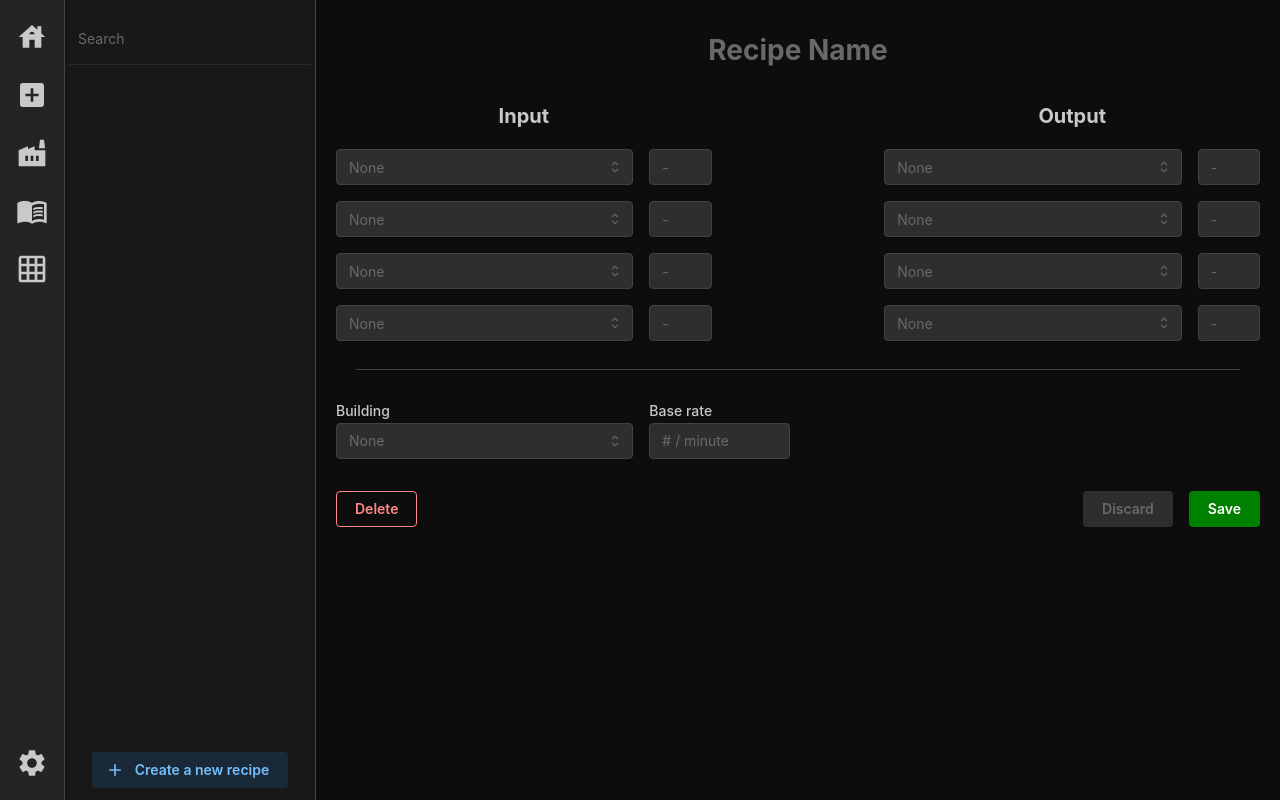
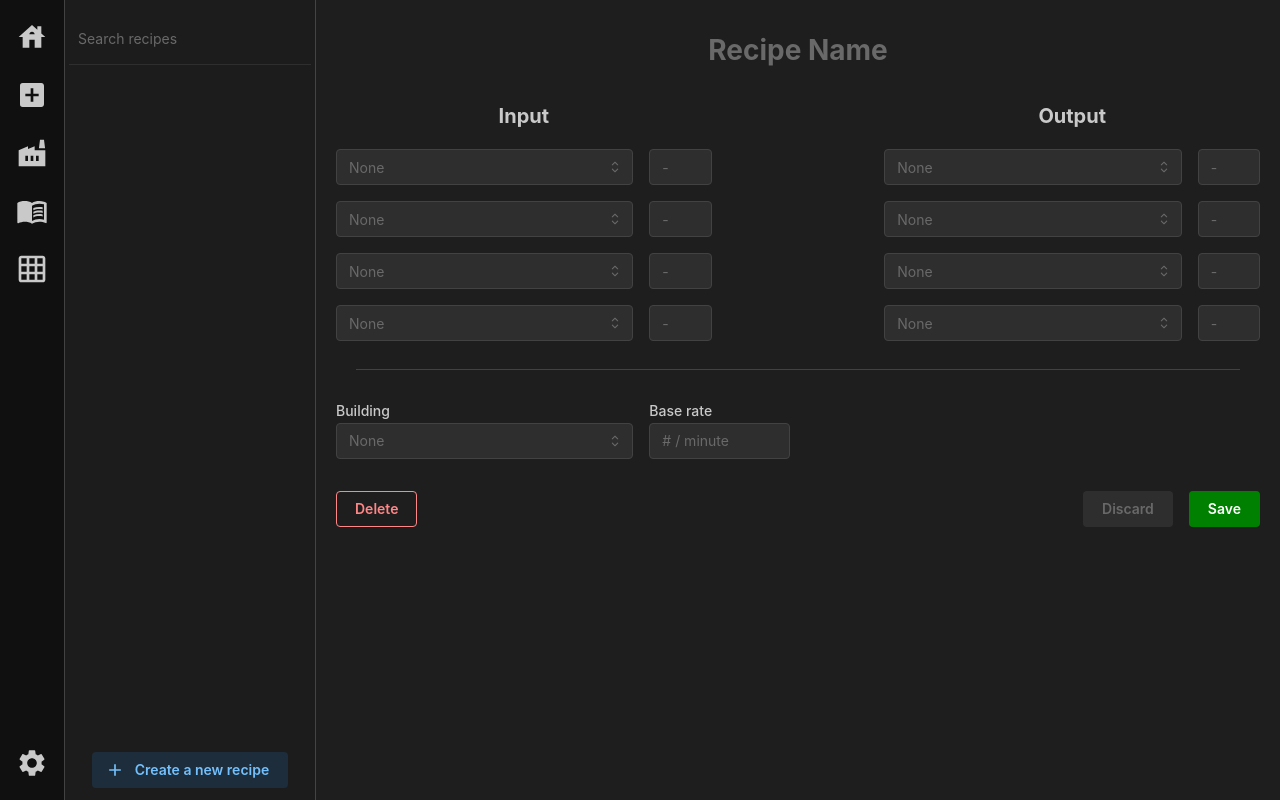
Before and after one commit to JamesPRobertson/eager-ermine, a React (Vite) app: page /recipes in a window 1280 px wide. Built offline with nearby package versions, Linux system fonts and the light colour scheme.

Commit message:
Changed up the styling

```diff
--- a/src/App.module.css
+++ b/src/App.module.css
@@ -2,6 +2,8 @@
   gap: 8px;
   align-items: center;
   padding: 0.75em 0em;
+  /* background-color: rgba(16, 16, 16, 0.60); */
+  background-color: rgba(16, 16, 16, 0.66);
 }
 
 .inputs {
--- a/src/components/ObjectSelect/ObjectSelect.module.css
+++ b/src/components/ObjectSelect/ObjectSelect.module.css
@@ -5,7 +5,7 @@
   gap: 0.5em;
   justify-content: start;
   width: 250px;
-  background-color: rgba(24, 24, 24, 1);
+  background-color: rgba(28, 28, 28, 1);
   height: 100%;
 }
 
@@ -20,3 +20,17 @@
   margin-top: auto;
   align-self: center;
 }
+
+.options {
+  margin: 0em 0.33em
+}
+
+.option {
+  &:hover {
+    background-color: rgba(25, 140, 255, 0.08);
+  }
+
+  &[data-combobox-active] {
+    background-color: var(--mantine-color-blue-light);
+  }
+}
--- a/src/components/ObjectSelect/ObjectSelect.tsx
+++ b/src/components/ObjectSelect/ObjectSelect.tsx
@@ -1,8 +1,10 @@
-import { Button, Combobox, Text, TextInput } from "@mantine/core";
+import { Button, Combobox, Text, TextInput, useCombobox } from "@mantine/core";
 import { useDebouncedState } from "@mantine/hooks";
 
 import classes from "./ObjectSelect.module.css";
 import { MdAdd } from "react-icons/md";
+
+import { useState } from "react";
 
 const ObjectEntry = ({ label }: { label: string }) => {
   return <Text>{label}</Text>;
@@ -16,13 +18,16 @@ type ObjectSelectProps = {
 
 export const ObjectSelect = ({ data, onSelect, label }: ObjectSelectProps) => {
   const [search, setSearch] = useDebouncedState<string>("", 200);
+  const [active, setActive] = useState<string | null>();
+
+  const combobox = useCombobox();
 
   const options =
     data &&
     data
       .filter((entry: ObjectEntry) => entry.label.toLowerCase().includes(search.toLowerCase().trim()))
       .map((entry: ObjectEntry) => (
-        <Combobox.Option value={`${entry.value}`} key={entry.value}>
+        <Combobox.Option value={`${entry.value}`} active={entry.value === active} key={entry.value}>
           <ObjectEntry label={entry.label} />
         </Combobox.Option>
       ));
@@ -30,13 +35,17 @@ export const ObjectSelect = ({ data, onSelect, label }: ObjectSelectProps) => {
   return (
     <div className={classes.container}>
       <Combobox
+        store={combobox}
         onOptionSubmit={(value: any) => {
           onSelect(value);
+          combobox.updateSelectedOptionIndex(value);
+          setActive(value);
         }}
+        classNames={classes}
       >
         <Combobox.EventsTarget>
           <TextInput
-            placeholder="Search"
+            placeholder={"Search" + (label && ` ${label}s`)}
             variant="unstyled"
             className={classes.searchField}
             onChange={(event) => {
@@ -51,7 +60,9 @@ export const ObjectSelect = ({ data, onSelect, label }: ObjectSelectProps) => {
         variant="light"
         leftSection={<MdAdd size={20} />}
         onClick={() => {
-          onSelect(-1)
+          onSelect(-1);
+          combobox.updateSelectedOptionIndex(undefined);
+          setActive(null);
         }}
       >
         Create a new {label}
--- a/src/pages/Buildings/components/BuildingEditControls/BuildingEditControls.tsx
+++ b/src/pages/Buildings/components/BuildingEditControls/BuildingEditControls.tsx
@@ -32,8 +32,6 @@ export const BuildingEditControls = ({ selected }: { selected?: Building }) => {
       name: (value) => (value === "" ? "Name cannot be empty" : null)
     }
   });
-
-  console.log(selected);
 
   return (
     <Flex
--- a/src/pages/Recipes/components/RecipeEditControls/RecipeEditControls.tsx
+++ b/src/pages/Recipes/components/RecipeEditControls/RecipeEditControls.tsx
@@ -260,7 +260,8 @@ export const RecipeEditControls = ({ selectedRecipe }: { selectedRecipe?: Recipe
       align="center"
       flex={1}
       h="100%"
-      style={{ backgroundColor: "rgba(8, 8, 8, 0.50)" }}
+      // style={{ backgroundColor: "rgba(8, 8, 8, 0.50)" }}
+      style={{ backgroundColor: "rgba(30, 30, 30)" }}
     >
       <ObjectNameEntry form={form} formKey="name" placeholder="Recipe Name"/>
       <Grid grow component="form" onSubmit={form.onSubmit(handleSubmit)}>
```
